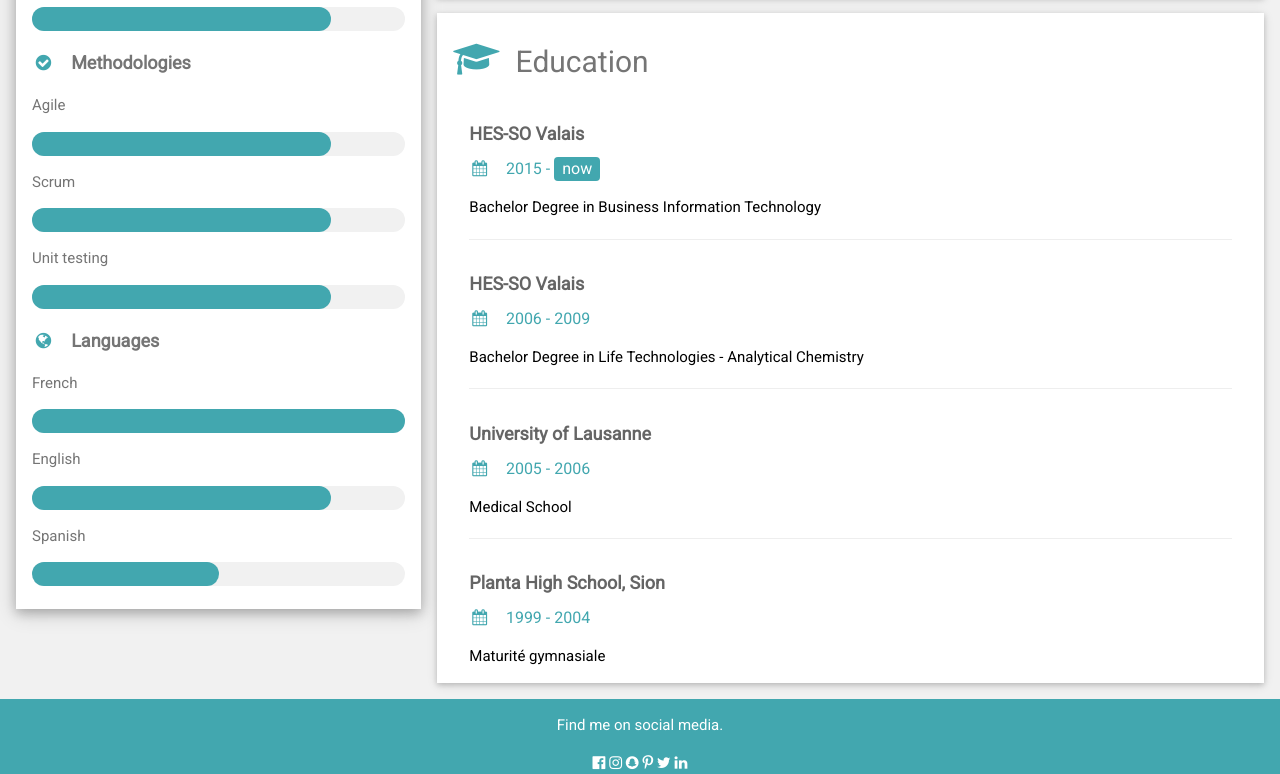
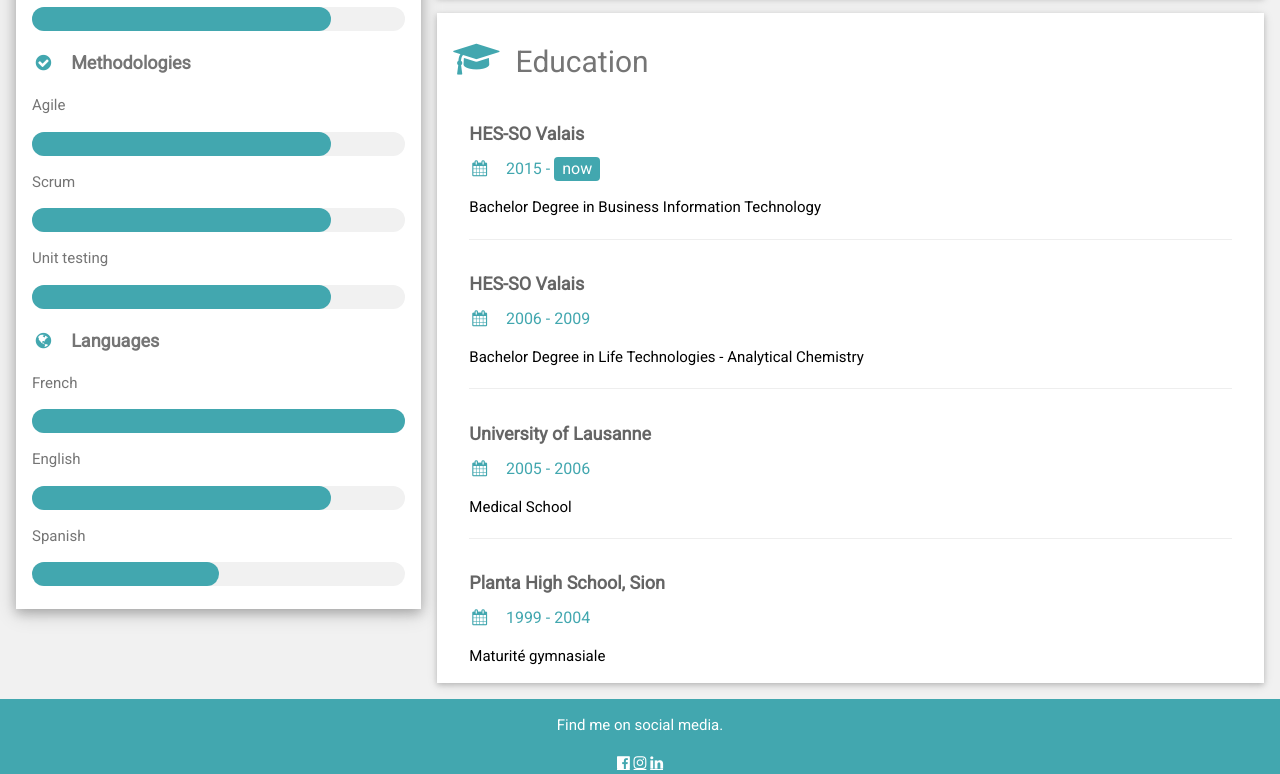
Before and after one commit to AoNoOokami/AoNoOokami.github.io, a plain HTML site: page index.html in a window 1280 px wide. Shown: the part 944-1718 px from the top of the page. Drawn offline with nearby package versions, Linux system fonts and the light colour scheme.

Commit message:
Updated index.html

```diff
--- a/index.html
+++ b/index.html
@@ -187,12 +187,9 @@ img {
 
 <footer class="w3-container w3-teal w3-center w3-margin-top">
   <p>Find me on social media.</p>
-  <i class="fa fa-facebook-official w3-hover-opacity"></i>
-  <i class="fa fa-instagram w3-hover-opacity"></i>
-  <i class="fa fa-snapchat w3-hover-opacity"></i>
-  <i class="fa fa-pinterest-p w3-hover-opacity"></i>
-  <i class="fa fa-twitter w3-hover-opacity"></i>
-  <i class="fa fa-linkedin w3-hover-opacity"></i>
+  <a class="fa fa-facebook-official w3-hover-opacity" href="https://www.facebook.com"></a>
+  <a class="fa fa-instagram w3-hover-opacity" href="https://www.instagram.com/leloupbleu_maroquinerie_suisse/"></a>
+  <a class="fa fa-linkedin w3-hover-opacity" href="https://www.linkedin.com/in/alicia-zangger-7b8486162/"></a>
 </footer>
 
 </body>
```
